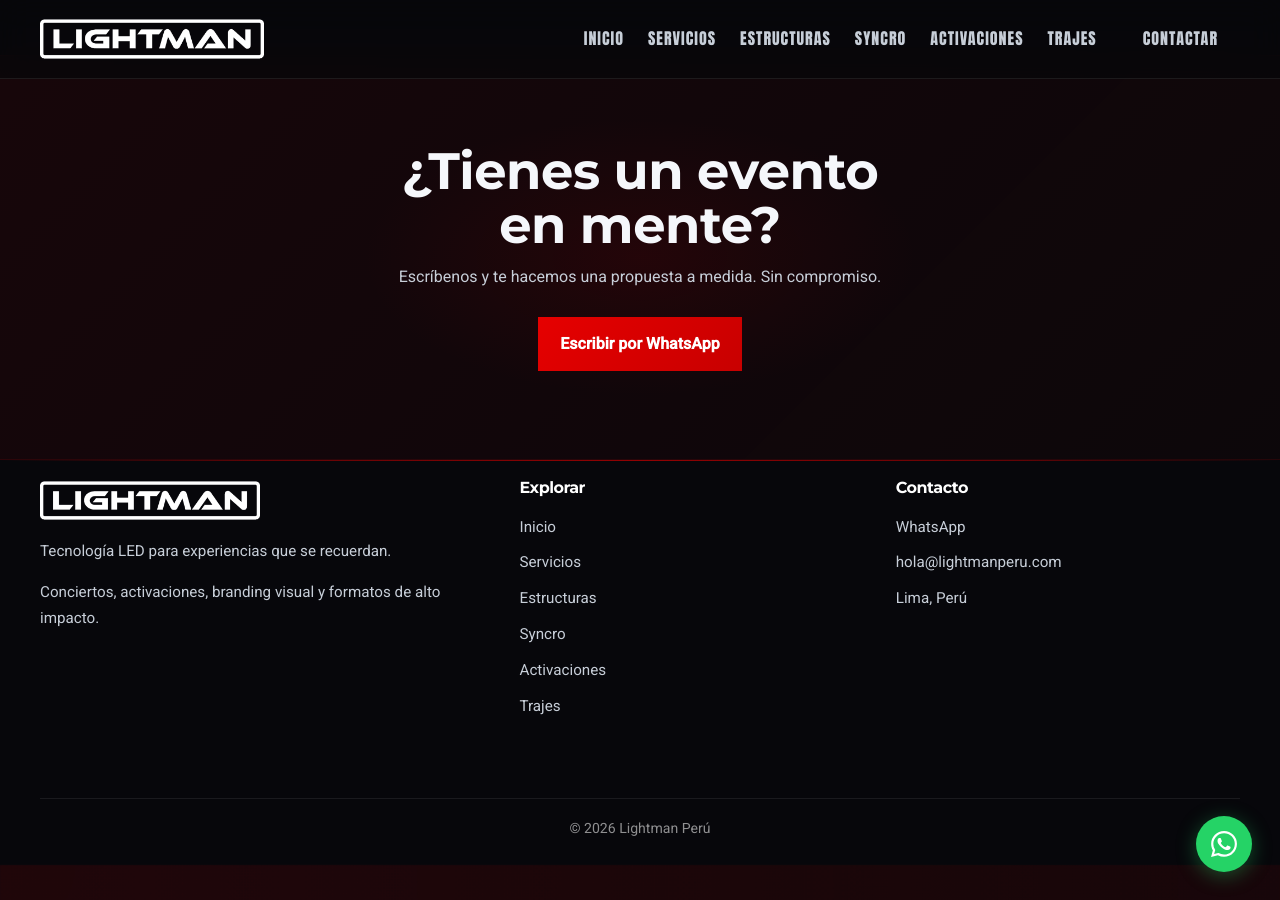
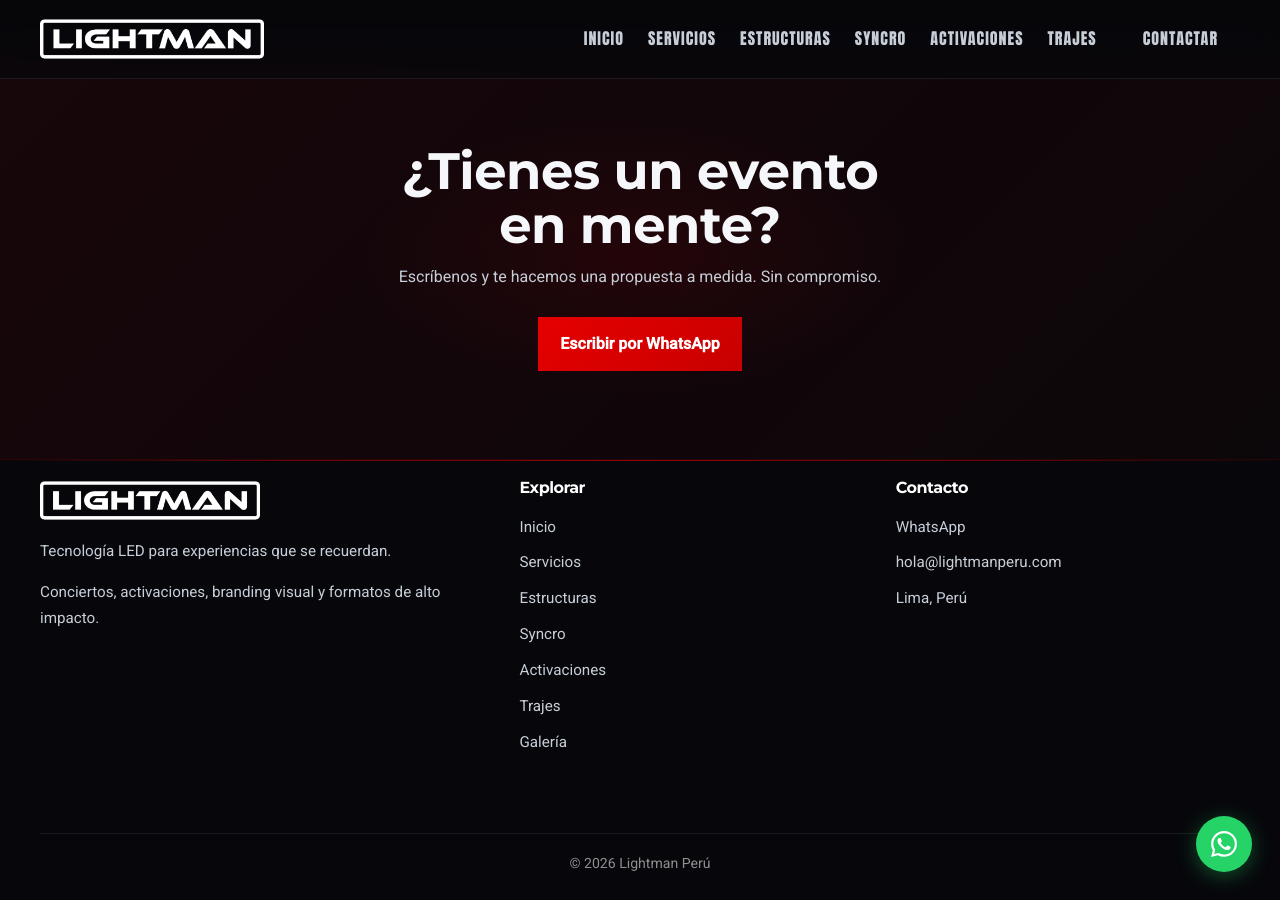
Before and after one commit to ZekturCh/LIGHTMAN, a Jekyll site: the page built from index.html, in a window 1280 px wide and 900 px high, scrolled down 5458 px. Built offline with Jekyll 4.4.1, drawn with Linux system fonts in a browser that asks for light colours.

Commit message:
Update footer.html

```diff
--- a/_includes/footer.html
+++ b/_includes/footer.html
@@ -16,6 +16,7 @@
         <li><a href="{{ '/showsyncro.html' | relative_url }}">Syncro</a></li>
         <li><a href="{{ '/activaciones.html' | relative_url }}">Activaciones</a></li>
         <li><a href="{{ '/trajes.html' | relative_url }}">Trajes</a></li>
+        <li><a href="{{ '/galeria.html' | relative_url }}">Galería</a></li>
       </ul>
     </div>
 
```
